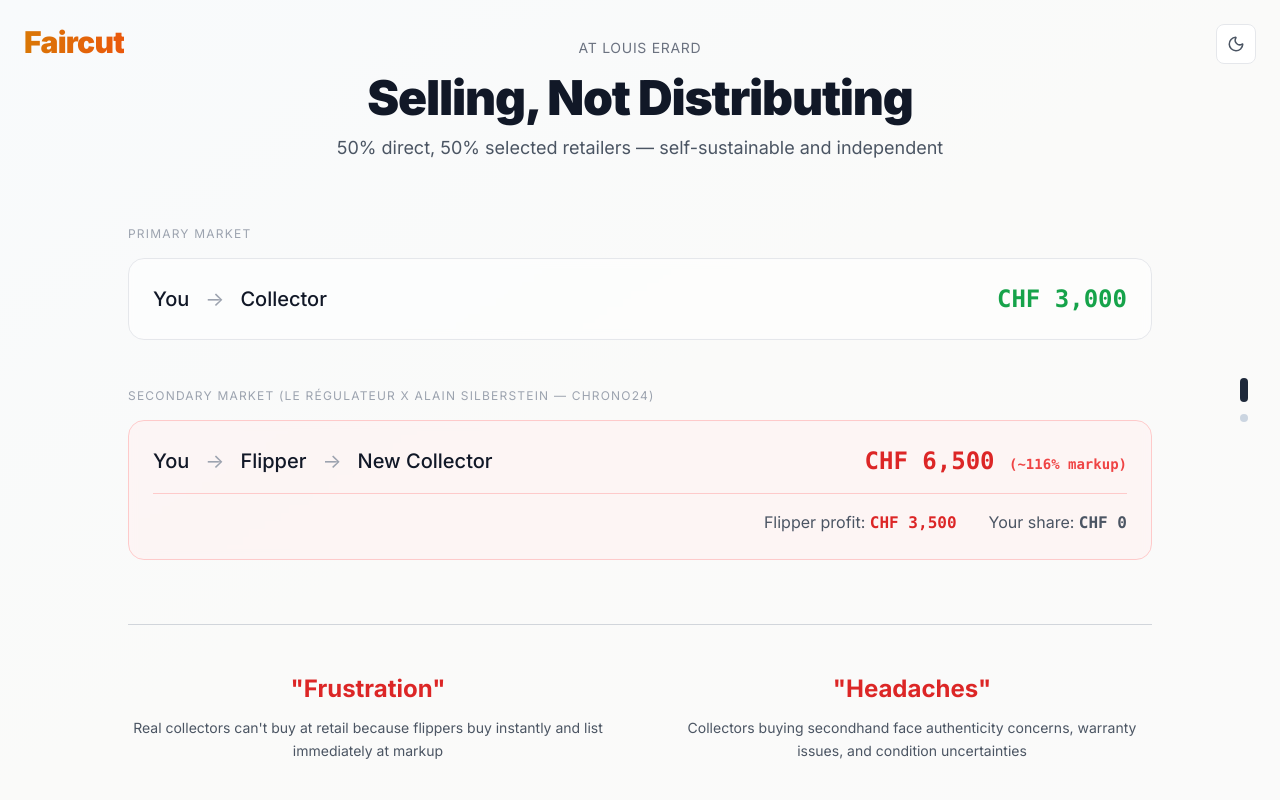
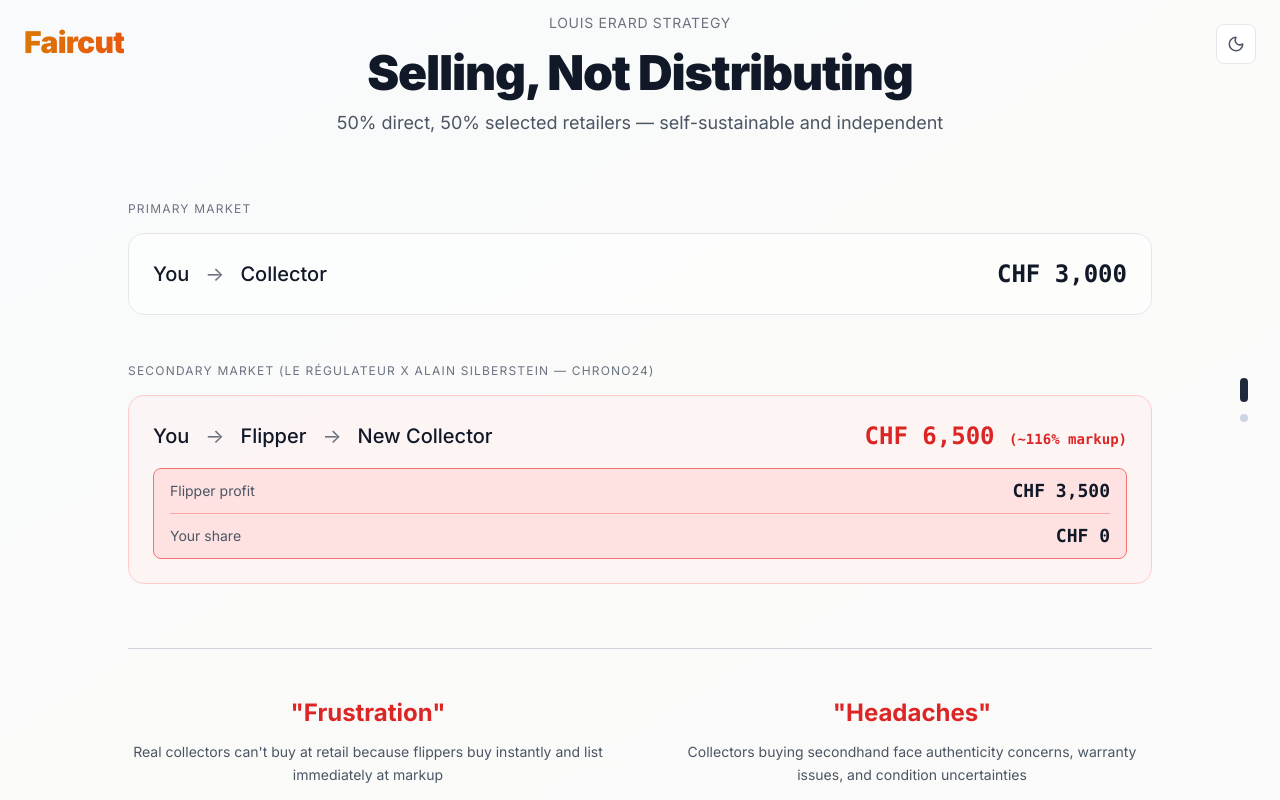
Before and after one commit to ChangoBuitrago/faircut-demo, a React (Vite) app: page /faircut-demo/napkin in a window 1280 px wide. Built offline with nearby package versions, Linux system fonts and the light colour scheme.

Commit message:
Refine NapkinStrategy presentation: streamline colors, restructure Slide 2 with digital passport container, update styling and labels

```diff
--- a/src/pages/NapkinStrategy.jsx
+++ b/src/pages/NapkinStrategy.jsx
@@ -167,39 +167,53 @@
 
             {/* Title */}
             <div className="text-center mb-16">
-              <p className="text-sm text-gray-500 dark:text-gray-400 mb-4 uppercase tracking-wider">At Louis Erard</p>
+              <p className="text-sm text-gray-500 dark:text-gray-500 mb-4 uppercase tracking-wider">Louis Erard Strategy</p>
               <h2 className="text-4xl md:text-5xl font-black tracking-tight text-gray-900 dark:text-white mb-3">Selling, Not Distributing</h2>
               <p className="text-lg text-gray-600 dark:text-gray-400 max-w-3xl mx-auto">50% direct, 50% selected retailers — self-sustainable and independent</p>
             </div>
 
             {/* Primary Market */}
             <div className="mb-12">
-              <p className="text-xs text-gray-400 uppercase tracking-widest mb-4">Primary Market</p>
+              <p className="text-xs text-gray-500 dark:text-gray-500 uppercase tracking-widest mb-4">Primary Market</p>
               <div className="bg-white/50 dark:bg-slate-900/50 backdrop-blur-sm rounded-2xl p-6 border border-gray-200 dark:border-gray-800">
-                <div className="flex items-center gap-4 text-xl text-gray-900 dark:text-gray-100">
+                <div className="flex items-center gap-4 text-xl text-gray-900 dark:text-white">
                   <span className="font-medium">You</span>
-                  <span className="text-gray-400">→</span>
+                  <span className="text-gray-500">→</span>
                   <span className="font-medium">Collector</span>
-                  <span className="ml-auto font-mono text-2xl font-bold text-green-600 dark:text-green-400">CHF 3,000</span>
+                  <span className="ml-auto font-mono text-2xl font-bold text-gray-900 dark:text-white">CHF 3,000</span>
                 </div>
               </div>
             </div>
 
             {/* Secondary Market */}
             <div className="mb-16">
-              <p className="text-xs text-gray-400 uppercase tracking-widest mb-4">Secondary Market (Le Régulateur x Alain Silberstein — Chrono24)</p>
+              <p className="text-xs text-gray-500 dark:text-gray-500 uppercase tracking-widest mb-4">Secondary Market (Le Régulateur x Alain Silberstein — Chrono24)</p>
               <div className="bg-red-50/70 dark:bg-red-900/20 backdrop-blur-sm rounded-2xl p-6 border border-red-200 dark:border-red-800">
-                <div className="flex items-center gap-4 text-xl text-gray-900 dark:text-gray-100 mb-4">
+                <div className="space-y-4">
+                  <div className="flex items-center gap-4 text-xl text-gray-900 dark:text-white">
                     <span className="font-medium">You</span>
-                  <span className="text-gray-400">→</span>
+                    <span className="text-gray-500">→</span>
                     <span className="font-medium">Flipper</span>
-                  <span className="text-gray-400">→</span>
+                    <span className="text-gray-500">→</span>
                     <span className="font-medium">New Collector</span>
-                  <span className="ml-auto font-mono text-2xl font-bold text-red-600 dark:text-red-400">CHF 6,500 <span className="text-sm text-red-500 dark:text-red-400">(~116% markup)</span></span>
+                    <span className="ml-auto font-mono text-2xl font-bold text-red-600 dark:text-red-400">CHF 6,500 <span className="text-sm">(~116% markup)</span></span>
                   </div>
-                <div className="flex justify-end gap-8 text-base text-gray-600 dark:text-gray-400 pt-4 border-t border-red-200 dark:border-red-800">
-                  <span>Flipper profit: <span className="font-mono font-bold text-red-600 dark:text-red-400">CHF 3,500</span></span>
-                  <span>Your share: <span className="font-mono font-bold">CHF 0</span></span>
+
+                  {/* Lost Revenue Ticker */}
+                  <div className="bg-red-100 dark:bg-red-900/40 rounded-lg px-4 py-2 border border-red-400 dark:border-red-600">
+                    <div className="flex items-center justify-between">
+                      <span className="text-sm text-gray-600 dark:text-gray-400">Flipper profit</span>
+                      <div className="text-right">
+                        <span className="font-mono text-lg font-bold text-gray-900 dark:text-white">CHF 3,500</span>
+                      </div>
+                    </div>
+                    <div className="flex items-center justify-between mt-2 pt-2 border-t border-red-300 dark:border-red-600">
+                      <span className="text-sm text-gray-600 dark:text-gray-400">Your share</span>
+                      <div className="text-right">
+                        <span className="font-mono text-lg font-bold text-gray-900 dark:text-white">CHF 0</span>
+                      </div>
+                    </div>
+                  </div>
                 </div>
               </div>
             </div>
@@ -208,11 +222,11 @@
             <div className="pt-12 border-t border-gray-300 dark:border-gray-700">
               <div className="flex justify-center gap-16 max-w-5xl mx-auto">
                 <div className="text-center flex-1">
-                  <p className="text-2xl font-bold text-red-600 dark:text-red-400 mb-3">"Frustration"</p>
+                  <p className="text-2xl mb-3"><span className="font-bold text-red-600 dark:text-red-400">"Frustration"</span></p>
                   <p className="text-sm text-gray-600 dark:text-gray-400 leading-relaxed">Real collectors can't buy at retail because flippers buy instantly and list immediately at markup</p>
                 </div>
                 <div className="text-center flex-1">
-                  <p className="text-2xl font-bold text-red-600 dark:text-red-400 mb-3">"Headaches"</p>
+                  <p className="text-2xl mb-3"><span className="font-bold text-red-600 dark:text-red-400">"Headaches"</span></p>
                   <p className="text-sm text-gray-600 dark:text-gray-400 leading-relaxed">Collectors buying secondhand face authenticity concerns, warranty issues, and condition uncertainties</p>
                 </div>
               </div>
@@ -227,52 +241,61 @@
 
             {/* Title */}
             <div className="text-center mb-16">
-              <p className="text-sm text-gray-500 dark:text-gray-400 mb-4 uppercase tracking-wider">The Napkin Strategy</p>
+              <p className="text-sm text-gray-500 dark:text-gray-500 mb-4 uppercase tracking-wider">The Napkin Strategy</p>
               <h2 className="text-4xl md:text-5xl font-black tracking-tight text-gray-900 dark:text-white mb-3">Selling And Distributing</h2>
               <p className="text-lg text-gray-600 dark:text-gray-400 max-w-3xl mx-auto">100% control, zero cost, perpetual revenue — maintaining independence and self-sustainability</p>
             </div>
 
+            {/* With Digital Passport Container */}
+            <div className="mb-16 bg-gradient-to-br from-amber-50/70 to-orange-50/70 dark:from-amber-900/20 dark:to-orange-900/20 backdrop-blur-sm rounded-2xl p-6 border border-amber-300 dark:border-amber-700">
+              {/* Digital Passport Badge */}
+              <div className="mb-6">
+                <span className="inline-block bg-amber-200 dark:bg-amber-800 text-amber-900 dark:text-amber-100 px-3 py-1 rounded-full text-xs font-semibold border border-amber-400 dark:border-amber-600">
+                  🔐 Watch With a Digital Passport
+                </span>
+              </div>
+
               {/* Primary Market */}
-            <div className="mb-12">
-              <p className="text-xs text-gray-400 uppercase tracking-widest mb-4">Primary Market</p>
-              <div className="bg-white/50 dark:bg-slate-900/50 backdrop-blur-sm rounded-2xl p-6 border border-gray-200 dark:border-gray-800">
-                <div className="flex items-center gap-4 text-xl text-gray-900 dark:text-gray-100">
+              <div className="mb-8">
+                <p className="text-xs text-gray-500 dark:text-gray-500 uppercase tracking-widest mb-4">Primary Market</p>
+                <div className="bg-white dark:bg-slate-900 rounded-2xl p-6 border border-gray-300 dark:border-gray-700">
+                  <div className="flex items-center gap-4 text-xl text-gray-900 dark:text-white">
                     <span className="font-medium">You</span>
-                  <span className="text-gray-400">→</span>
+                    <span className="text-gray-500">→</span>
                     <span className="font-medium">Collector</span>
-                  <span className="ml-auto font-mono text-2xl font-bold text-green-600 dark:text-green-400">CHF 3,000</span>
+                    <span className="ml-auto font-mono text-2xl font-bold text-gray-900 dark:text-white">CHF 3,000</span>
                   </div>
                 </div>
               </div>
 
               {/* Secondary Market with Royalty */}
-            <div className="mb-16">
-              <p className="text-xs text-gray-400 uppercase tracking-widest mb-4">Secondary Market (Le Régulateur x Alain Silberstein — Chrono24)</p>
-              <div className="bg-gradient-to-br from-amber-50/70 to-orange-50/70 dark:from-amber-900/20 dark:to-orange-900/20 backdrop-blur-sm rounded-2xl p-6 border border-amber-300 dark:border-amber-700">
-                {/* Digital Passport Badge */}
-                <div className="mb-4">
-                  <span className="inline-block bg-amber-200 dark:bg-amber-800 text-amber-900 dark:text-amber-100 px-3 py-1 rounded-full text-xs font-semibold border border-amber-400 dark:border-amber-600">
-                    🔐 With Digital Passport
-                  </span>
-                </div>
-
+              <div>
+                <p className="text-xs text-gray-500 dark:text-gray-500 uppercase tracking-widest mb-4">Secondary Market (Le Régulateur x Alain Silberstein — Chrono24)</p>
+                <div className="bg-white dark:bg-slate-900 rounded-2xl p-6 border border-gray-300 dark:border-gray-700">
                   <div className="space-y-4">
-                  <div className="flex items-center gap-4 text-xl text-gray-900 dark:text-gray-100">
+                    <div className="flex items-center gap-4 text-xl text-gray-900 dark:text-white">
                       <span className="font-medium">You</span>
-                    <span className="text-gray-400">→</span>
+                      <span className="text-gray-500">→</span>
                       <span className="font-medium">Reseller</span>
-                    <span className="text-gray-400">→</span>
+                      <span className="text-gray-500">→</span>
                       <span className="font-medium">New Collector</span>
                       <span className="ml-auto font-mono text-2xl font-bold">CHF 6,500</span>
                     </div>
 
                     {/* Royalty Ticker */}
-                  <div className="bg-amber-100 dark:bg-amber-900/30 rounded-lg px-4 py-2 border border-amber-300 dark:border-amber-700">
+                    <div className="bg-amber-50 dark:bg-amber-900/30 rounded-lg px-4 py-2 border border-amber-300 dark:border-amber-700">
                       <div className="flex items-center justify-between">
-                      <span className="text-sm text-gray-700 dark:text-gray-300">Revenue (30% royalty)</span>
+                        <span className="text-sm text-gray-600 dark:text-gray-400">Reseller profit</span>
                         <div className="text-right">
-                        <span className="font-mono text-lg font-bold text-amber-600 dark:text-amber-400">+ CHF 1,050</span>
-                        <p className="text-xs text-gray-500 dark:text-gray-400 italic mt-1">Per resale. Perpetual.</p>
+                          <span className="font-mono text-lg font-bold text-gray-900 dark:text-white">CHF 2,450</span>
+                        </div>
+                      </div>
+                      <div className="flex items-center justify-between mt-2 pt-2 border-t border-amber-200 dark:border-amber-700">
+                        <span className="text-sm text-gray-600 dark:text-gray-400">Your share (30% royalty)</span>
+                        <div className="text-right">
+                          <span className="font-mono text-lg font-bold text-amber-600 dark:text-amber-400">CHF 1,050</span>
+                          <p className="text-xs text-gray-600 dark:text-gray-400 italic mt-1">Per resale. Perpetual.</p>
+                        </div>
                       </div>
                     </div>
                   </div>
@@ -284,11 +307,11 @@
             <div className="pt-12 border-t border-gray-300 dark:border-gray-700">
               <div className="flex justify-center gap-16 max-w-5xl mx-auto">
                 <div className="text-center flex-1">
-                  <p className="text-2xl font-bold text-green-600 dark:text-green-400 mb-3">"Fair Access"</p>
+                  <p className="text-2xl font-bold mb-3"><span className="text-orange-600 dark:text-orange-400">"Fair Access"</span></p>
                   <p className="text-sm text-gray-600 dark:text-gray-400 leading-relaxed">Set time-based royalty rates (e.g., 90% first year) to eliminate flippers' margin, ensuring real collectors get priority access</p>
                 </div>
                 <div className="text-center flex-1">
-                  <p className="text-2xl font-bold text-green-600 dark:text-green-400 mb-3">"Trust & Security"</p>
+                  <p className="text-2xl font-bold mb-3"><span className="text-orange-600 dark:text-orange-400">"Trust & Security"</span></p>
                   <p className="text-sm text-gray-600 dark:text-gray-400 leading-relaxed">Digital passport ensures authenticity, tracks warranty, and maintains condition history throughout ownership</p>
                 </div>
               </div>
```
Lines whose indentation alone changed are shown as unchanged.
